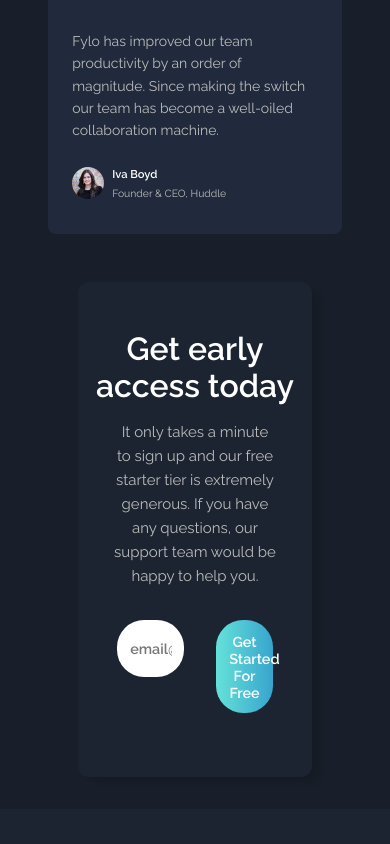
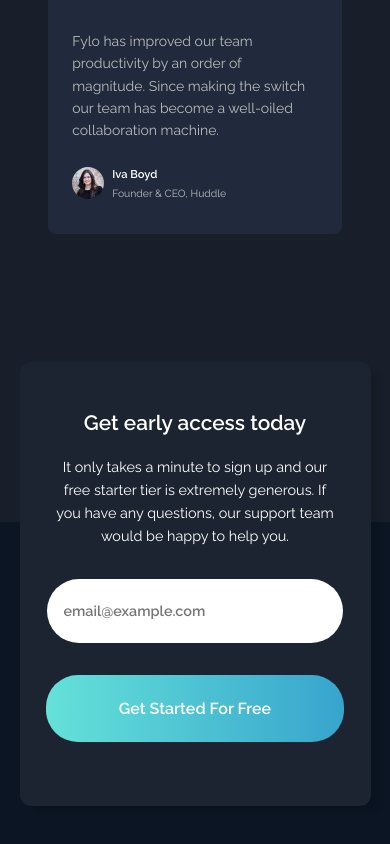
Before and after one commit to baron-gascon25/fylo-landing-page-dark, a React (Create React App) app: page / in a window 390 px wide. Shown: the part 3096-3940 px from the top of the page. Before the commit the page ends 3905 px from the top, so only its background shows below. Built offline with nearby package versions, Linux system fonts and the light colour scheme.

Commit message:
refactor styling for testimonials component

```diff
--- a/src/App.css
+++ b/src/App.css
@@ -210,10 +210,10 @@ body {
 
 .testimonials {
   display: flex;
-  justify-content: space-around;
+  justify-content: space-evenly;
   flex-wrap: wrap;
   width: 70%;
-  padding-top: 5rem;
+  padding: 5rem 0rem 15rem;
   margin: 2rem auto;
 }
 
@@ -229,7 +229,7 @@ body {
   padding: 1.5rem;
   border-radius: 0.5rem;
   margin: 1rem 0rem;
-  width: 27%;
+  width: 25%;
 }
 
 .testimonials-main {
@@ -268,12 +268,13 @@ body {
 }
 
 .start {
+  position: relative;
   display: flex;
   flex-direction: column;
   align-items: center;
-  width: 60%;
+  width: 50%;
   padding: 3rem 0rem;
-  margin: 2rem auto;
+  margin: -10rem auto 5rem;
   text-align: center;
   background-color: hsl(217, 28%, 15%);
   border: none;
@@ -307,12 +308,12 @@ body {
 }
 
 .start-input {
-  padding: 0.8rem;
+  padding: 0.8rem 1.5rem;
   border: none;
-  border-radius: 1.7rem;
+  border-radius: 2rem;
   margin: 1rem;
   height: 2rem;
-  width: 80%;
+  width: 70%;
   font-family: "Raleway";
   font-size: 0.9rem;
   font-weight: 600;
@@ -320,12 +321,13 @@ body {
 }
 
 .start-button {
+  cursor: pointer;
   height: auto;
   width: 30%;
   margin: 1rem;
-  padding: 0.8rem;
+  padding: 0.8rem 1rem;
   border: none;
-  border-radius: 1.7rem;
+  border-radius: 2rem;
   font-family: "Raleway";
   font-size: 0.9rem;
   font-weight: 600;
@@ -337,6 +339,15 @@ body {
       var(--c1, hsl(176, 68%, 64%))
     )
     var(--x, 0) / 200%;
+}
+
+.footer-bg {
+  background-color: hsl(216, 53%, 9%);
+  position: absolute;
+  width: auto;
+  left: 0;
+  right: 0;
+  z-index: -1;
 }
 
 @media (max-width: 400px) {
@@ -427,6 +438,36 @@ body {
   .testimonials-quotes {
     top: 66.5%;
   }
+  .start {
+    width: 90%;
+  }
+  .start-title {
+    width: 90%;
+    margin-bottom: 0.25rem;
+    font-size: 1.3rem;
+  }
+  .start-desc {
+    width: 80%;
+    font-size: 0.9rem;
+    color: hsl(0, 0%, 100%);
+    line-height: 1.6;
+  }
+  .input-button-container {
+    width: 100%;
+    flex-direction: column;
+    justify-content: center;
+  }
+  .start-input {
+    width: 75%;
+    padding: 1rem;
+    margin: 1rem auto;
+  }
+  .start-button {
+    width: 85%;
+    padding: 1.5rem;
+    margin: 1rem auto;
+    font-size: 1rem;
+  }
 }
 
 @media (max-width: 1235px) {
--- a/src/App.js
+++ b/src/App.js
@@ -16,7 +16,9 @@ function App() {
         <Features />
         <Benefits />
         <Testimonials />
-        <GetStarted />
+        <div className='footer-bg'>
+          <GetStarted />
+        </div>
       </div>
     </>
   );
--- a/src/components/Testimonials.js
+++ b/src/components/Testimonials.js
@@ -31,7 +31,7 @@ const testimonials = [
 const Testimonials = () => {
   return (
     <>
-      <img src={bgquotes} alt='quotes' className='testimonials-quotes' />
+      {/* <img src={bgquotes} alt='quotes' className='testimonials-quotes' /> */}
       <div className='testimonials'>
         {testimonials.map((testimonial) => (
           <div className='testimonials-card'>
```
